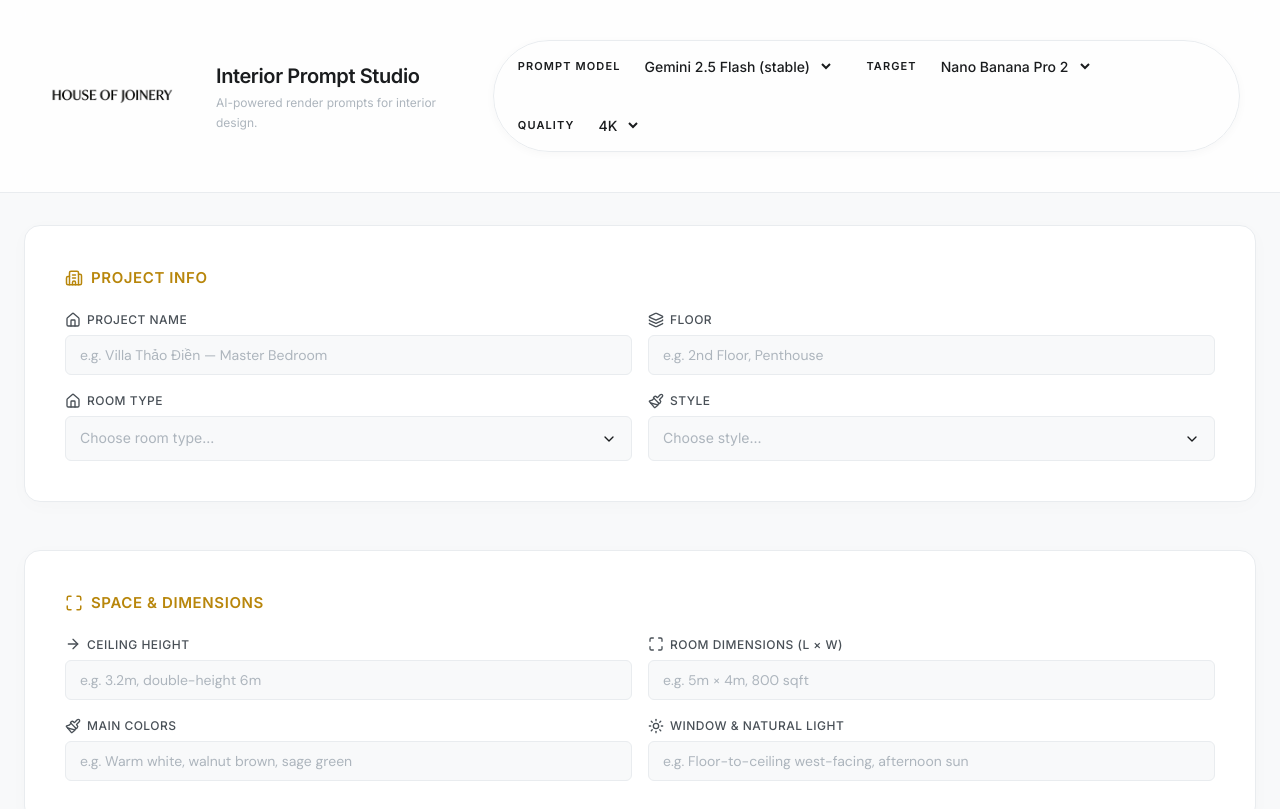
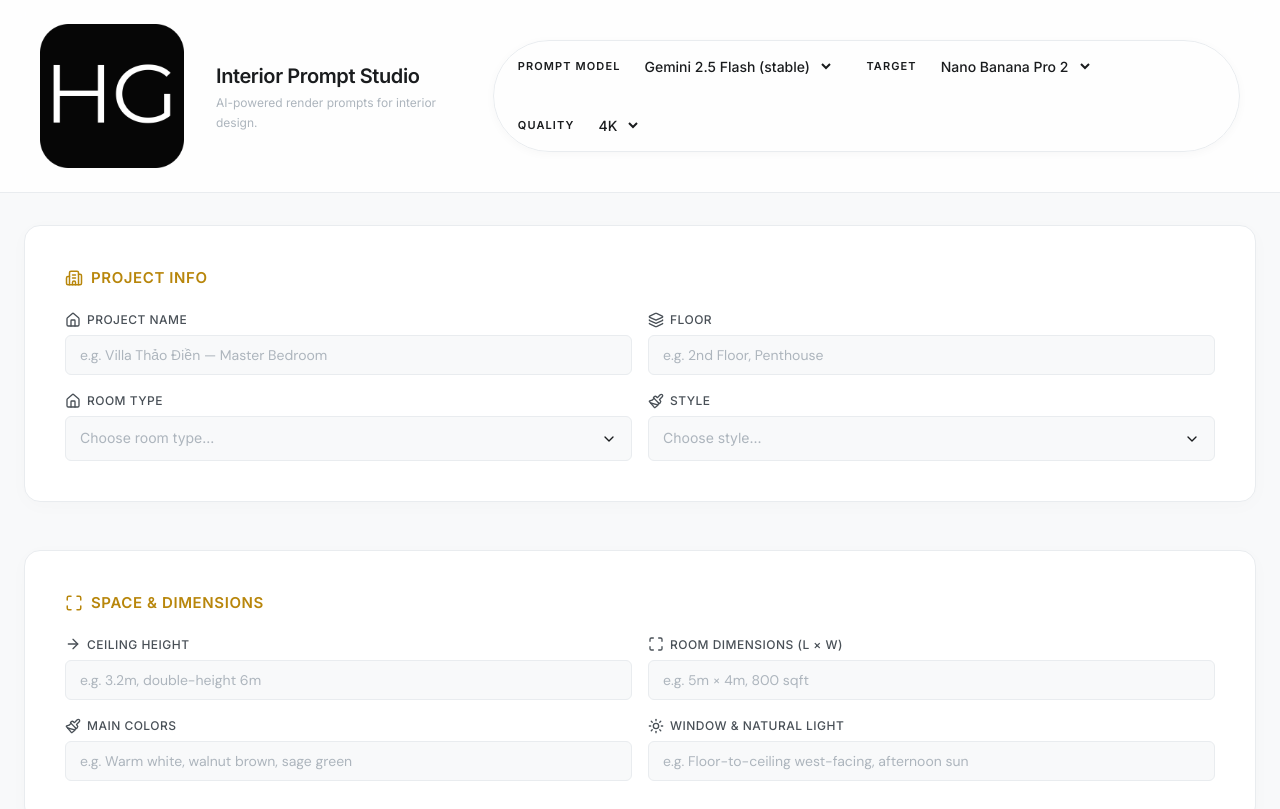
Before and after one commit to Fluxmedia/Interior-Prompt-Studio, a React (Vite) app: page / in a window 1280 px wide. Shown: the top 809 px of the page. Built offline with nearby package versions, Linux system fonts and the light colour scheme.

Commit message:
Update App.jsx

```diff
--- a/src/App.jsx
+++ b/src/App.jsx
@@ -645,7 +645,7 @@
         <div className="header-inner">
           <div className="logo">
             <div className="logo-icon" style={{ background: 'transparent' }}>
-              <img src="/Black - HOJ.png" alt="HOJ Logo" style={{ height: '144px', width: 'auto' }} />
+              <img src="/Logo.png" alt="HG Logo" style={{ height: '144px', width: 'auto' }} />
             </div>
             <div>
               <h1>Interior Prompt Studio</h1>
```
